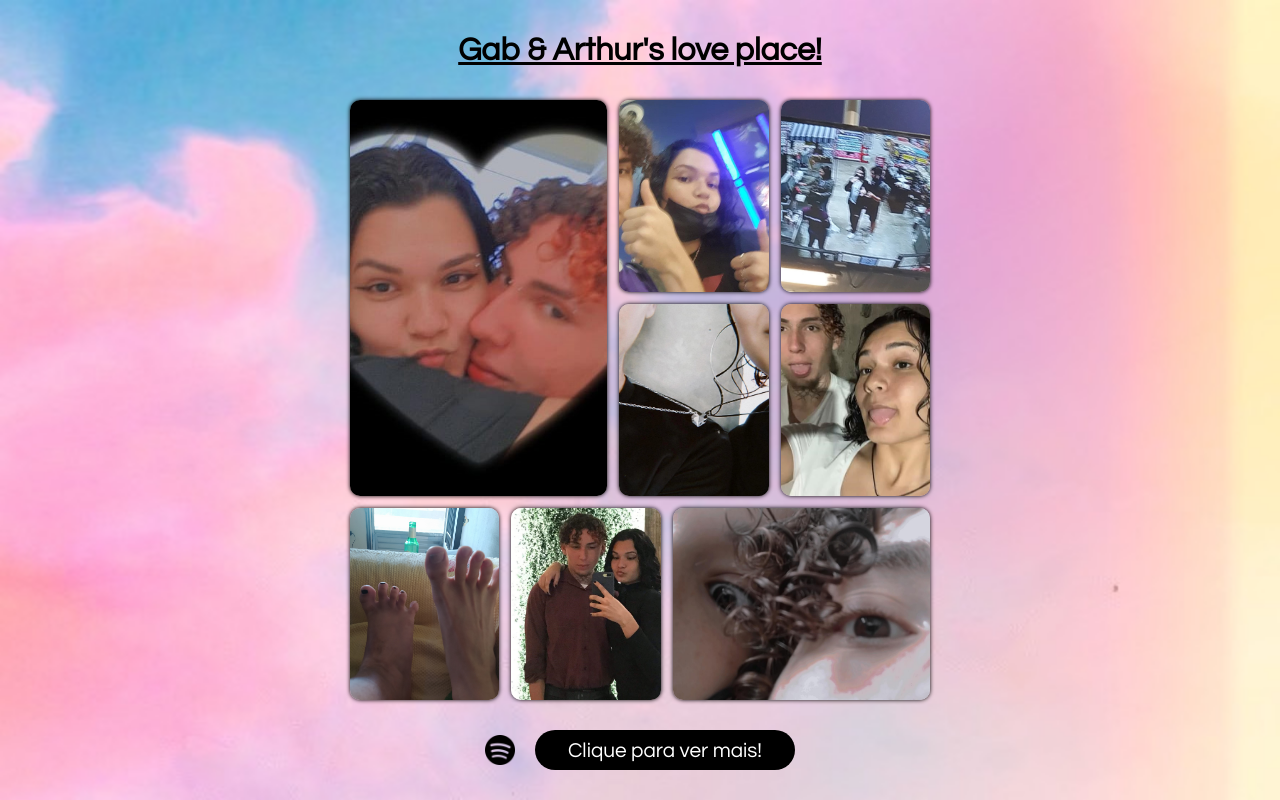
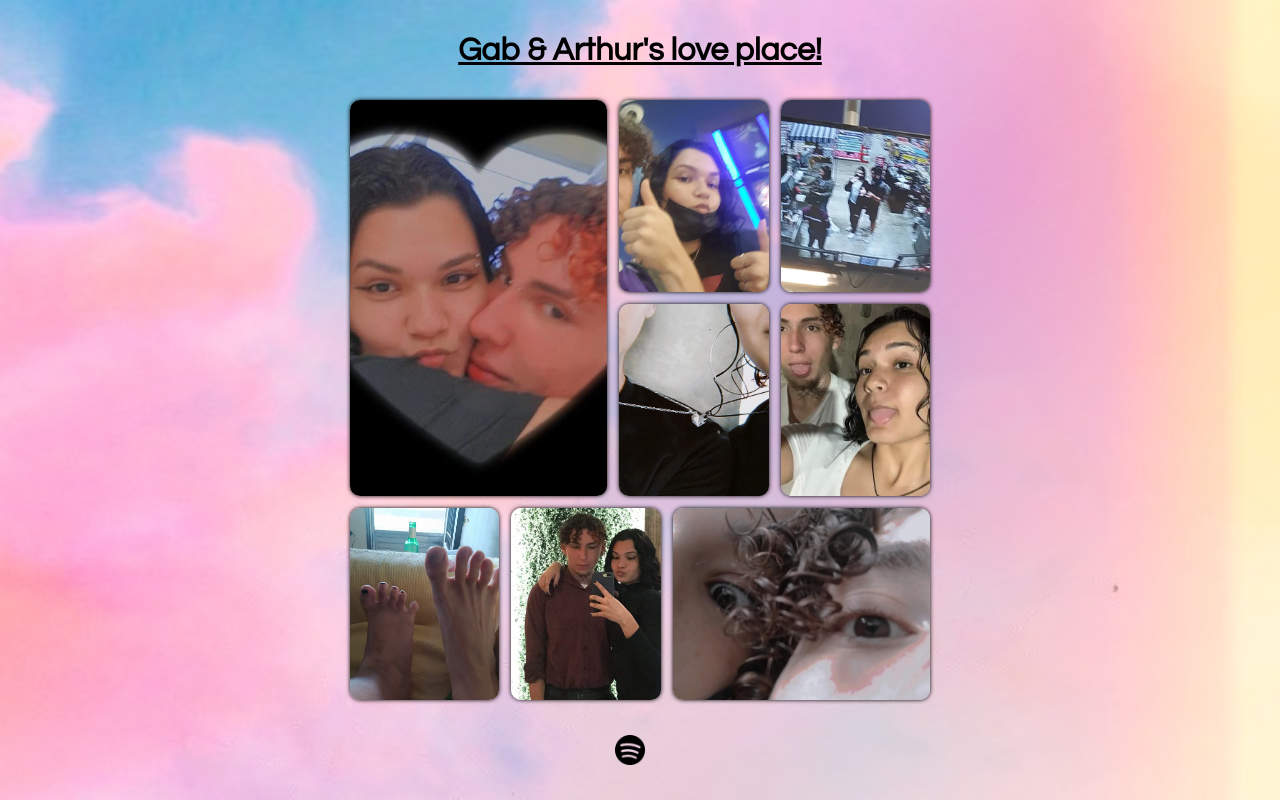
Before and after one commit to gabfernandes8/gabthur-gallery, a plain HTML site: page index.html in a window 1280 px wide. Drawn offline with Linux system fonts and the light colour scheme.

Commit message:
finalizado

```diff
--- a/index.html
+++ b/index.html
@@ -61,11 +61,6 @@
         </div>
     </main>
     <footer>
-        <div class="botao">
-            <a href="./img/recado.txt" class="texto">
-                <p>Clique para ver mais!</p>
-            </a>
-        </div>
         <div class="social-container">
             <a href="https://open.spotify.com/playlist/4mJJFVMEfMW4uodzPolOY3?si=4029c680b1ea4d38" class="social-link">
                 <img src="./img/spotify.png">
--- a/style.css
+++ b/style.css
@@ -151,33 +151,6 @@ footer{
     gap: 20px;
 }
 
-.botao{
-    grid-area: botao;
-    font-size: 1.3em;
-    align-items: center;
-    border-radius: 50px;
-    width: 260px;
-    height: 40px;
-    background-color: black;
-    display: grid;
-    align-content: center;
-    color: white;
-    justify-content: center;
-    cursor: pointer;
-}
-
-.botao:hover{
-    transform: scale(1.1);
-    background-color: #f1f1f1;
-    color: black;
-    transition-duration: .3s;
-}
-
-.botao a{
-    color: white;
-    text-decoration: none;
-}
-
 .socials-container{
     grid-area: spotify;
     display: flex;
```
